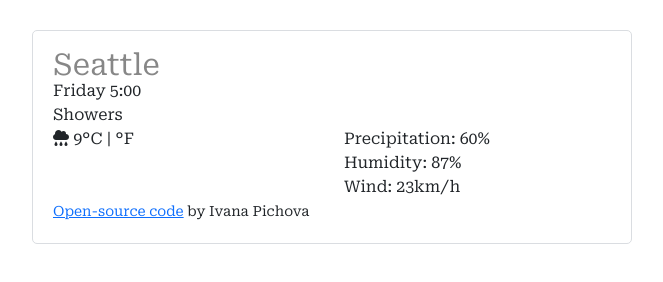
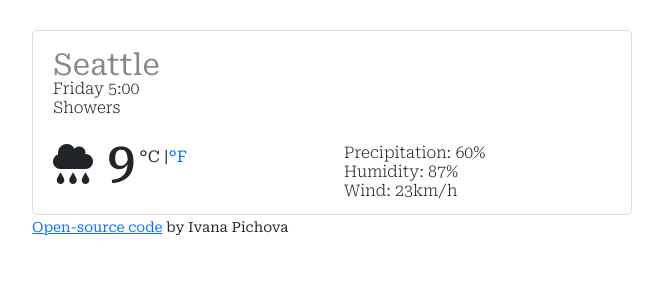
Before and after one commit to sanchezova/vanilla-weather-app, a plain HTML site: page index.html in a window 1280 px wide. Shown: the whole page, without its empty margins (308-971 px from the left). Drawn offline with nearby package versions, Linux system fonts and the light colour scheme; a web font is replaced by a local one.

Commit message:
Styled the temperature section

```diff
--- a/index.html
+++ b/index.html
@@ -26,23 +26,30 @@
   </head>
   <body>
     <div class="container">
+      <div class="weather-app-wrapper">
         <div class="weather-app">
+          <div class="overview">
             <h1>Seattle</h1>
             <ul>
               <li>Friday 5:00</li>
               <li>Showers</li>
             </ul>
+          </div>
           <div class="row">
             <div class="col-6">
-            <i class="fa-solid fa-cloud-rain rain"></i>
-            9°C | °F
+              <div class="weather-temperature">
+                <i class="fa-solid fa-cloud-rain icon-showers"></i>
+                <span class="temperature">9</span>
+                <span class="units">°C |<a href="#" class="fahrenheit">°F</a> </span>
+              </div>
             </div>
             <div class="col-6">
-            <ul>
+              <ul class="weather-elements">
                 <li>Precipitation: 60%</li>
                 <li>Humidity: 87%</li>
                 <li>Wind: 23km/h</li>
               </ul>
+            </div>
           </div>
         </div>
         <small>
--- a/src/style.css
+++ b/src/style.css
@@ -1,14 +1,40 @@
 body {
   font-family: "Roboto Serif", serif;
 }
-
-.weather-app {
+.weather-app-wrapper {
   max-width: 600px;
   margin: 30px auto;
+}
+.weather-app {
   border: 1px solid #dadde1;
   padding: 20px;
   border-radius: 5px;
 }
+.overview {
+  margin-bottom: 20px;
+}
+.weather-temperature .icon-showers {
+  margin-right: 10px;
+  font-size: 40px;
+}
+.weather-temperature .temperature {
+  font-size: 50px;
+  line-height: 1;
+  font-weight: 500;
+}
+.weather-temperature .units {
+  position: relative;
+  top: -17px;
+  font-size: 16px;
+}
+.weather-temperature .fahrenheit {
+  text-decoration: none;
+}
+.weather-elements {
+  position: relative;
+  bottom: -6px;
+}
+
 h1 {
   color: #878787;
   font-size: 30px;
@@ -22,5 +48,10 @@ ul {
 }
 li {
   list-style: none;
-  margin: 0 auto;
+  margin: 0;
+  padding: 0;
+  color: #202124;
+  font-size: 16px;
+  font-weight: 200;
+  line-height: 19px;
 }
```
Lines whose indentation alone changed are shown as unchanged.
